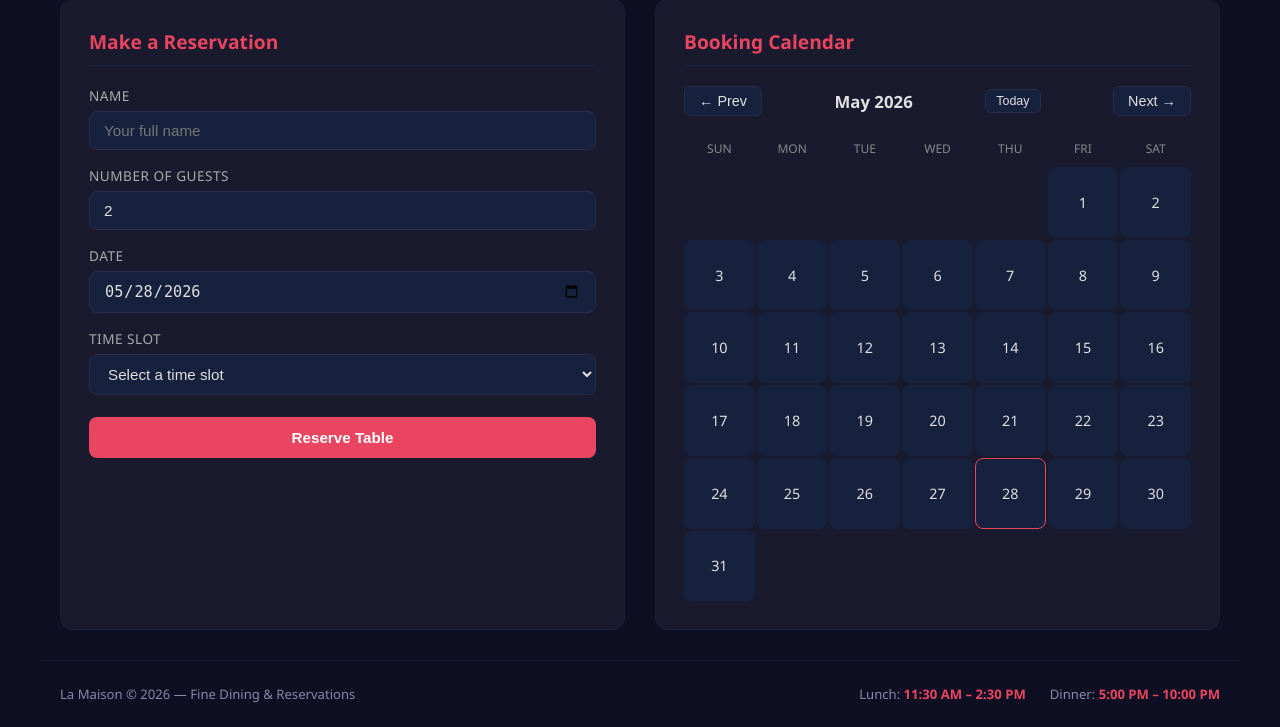
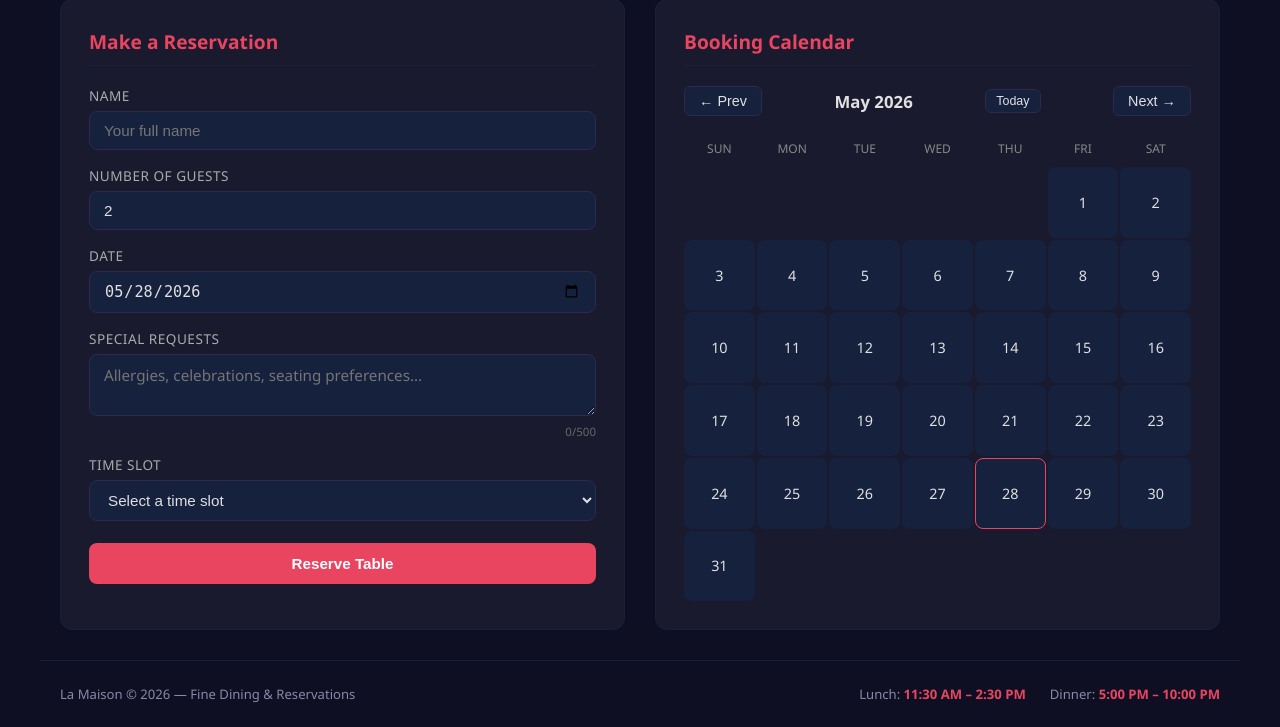
Before and after one commit to ShubhamDevops07/restaurant-booking, a Flask app: page / in a window 1280 px wide. Shown: the part 229-956 px from the top of the page. Run offline with Flask 2, Linux system fonts and the light colour scheme; data that the repository does not hold is empty.

Commit message:
Add special requests/notes field to bookings
Customers can now include special requests (allergies, celebrations,
seating preferences) when making a reservation. Notes are displayed
on booking cards, with a 500-character limit and live character counter.
Existing bookings are unaffected — the column is added with a safe default.

https://claude.ai/code/session_01AJgtcoE7LRhkFvrEXCkf3s

```diff
--- a/app.py
+++ b/app.py
@@ -22,9 +22,15 @@ def init_db():
             guests INTEGER NOT NULL,
             date TEXT NOT NULL,
             time TEXT NOT NULL,
+            notes TEXT DEFAULT '',
             created_at TIMESTAMP DEFAULT CURRENT_TIMESTAMP
         )
     """)
+    # Add notes column to existing tables that don't have it
+    try:
+        conn.execute("ALTER TABLE bookings ADD COLUMN notes TEXT DEFAULT ''")
+    except sqlite3.OperationalError:
+        pass
     conn.commit()
     conn.close()
 
@@ -44,6 +50,7 @@ def book():
     guests = data.get("guests")
     date = data.get("date", "").strip()
     time_slot = data.get("time", "").strip()
+    notes = data.get("notes", "").strip()
 
     if not name:
         return jsonify({"error": "Name is required"}), 400
@@ -55,11 +62,13 @@ def book():
         return jsonify({"error": "Date is required"}), 400
     if not time_slot:
         return jsonify({"error": "Time slot is required"}), 400
+    if len(notes) > 500:
+        return jsonify({"error": "Notes must be under 500 characters"}), 400
 
     conn = get_db()
     conn.execute(
-        "INSERT INTO bookings (name, guests, date, time) VALUES (?, ?, ?, ?)",
-        (name, int(guests), date, time_slot),
+        "INSERT INTO bookings (name, guests, date, time, notes) VALUES (?, ?, ?, ?, ?)",
+        (name, int(guests), date, time_slot, notes),
     )
     conn.commit()
     conn.close()
@@ -91,6 +100,7 @@ def api_bookings():
             "guests": b["guests"],
             "date": b["date"],
             "time": b["time"],
+            "notes": b["notes"] or "",
         }
         for b in bookings
     ]
--- a/templates/index.html
+++ b/templates/index.html
@@ -318,6 +318,11 @@
                     <input type="date" id="date" required>
                 </div>
                 <div class="form-group">
+                    <label>Special Requests</label>
+                    <textarea id="notes" placeholder="Allergies, celebrations, seating preferences..." rows="2" maxlength="500" style="width:100%;padding:10px 14px;background:#16213e;border:1px solid #2a2a4a;border-radius:8px;color:#e0e0e0;font-size:0.95rem;font-family:inherit;resize:vertical;transition:border-color 0.2s;" onfocus="this.style.borderColor='#e94560'" onblur="this.style.borderColor='#2a2a4a'"></textarea>
+                    <div style="text-align:right;font-size:0.72rem;color:#666;margin-top:3px;"><span id="notesCount">0</span>/500</div>
+                </div>
+                <div class="form-group">
                     <label>Time Slot</label>
                     <select id="time" required>
                         <option value="">Select a time slot</option>
@@ -386,6 +391,17 @@
 
         // Set default date to today
         document.getElementById('date').value = now.toISOString().split('T')[0];
+
+        function escapeHtml(str) {
+            const div = document.createElement('div');
+            div.textContent = str;
+            return div.innerHTML;
+        }
+
+        // Notes character counter
+        document.getElementById('notes').addEventListener('input', function() {
+            document.getElementById('notesCount').textContent = this.value.length;
+        });
 
         // Load bookings then render
         fetchBookings();
@@ -513,6 +529,7 @@
                             <span class="b-name">${b.name}</span>
                             <span class="b-meta">${b.time}</span>
                             <span class="b-meta">${b.guests} guest${b.guests > 1 ? 's' : ''}</span>
+                            ${b.notes ? `<div style="margin-top:6px;font-size:0.8rem;color:#aaa;font-style:italic;width:100%;">${escapeHtml(b.notes)}</div>` : ''}
                         </div>
                         <button class="btn btn-cancel" onclick="cancelBooking(${b.id})">Cancel</button>
                     </div>
@@ -531,7 +548,8 @@
                 name: document.getElementById('name').value,
                 guests: document.getElementById('guests').value,
                 date: document.getElementById('date').value,
-                time: document.getElementById('time').value
+                time: document.getElementById('time').value,
+                notes: document.getElementById('notes').value
             };
 
             fetch('/book', {
@@ -548,6 +566,8 @@
                     document.getElementById('bookingForm').reset();
                     document.getElementById('date').value = new Date().toISOString().split('T')[0];
                     document.getElementById('guests').value = 2;
+                    document.getElementById('notes').value = '';
+                    document.getElementById('notesCount').textContent = '0';
                     // Auto-select the booked date on calendar
                     const bookedDate = payload.date;
                     const d = new Date(bookedDate + 'T12:00:00');
```
